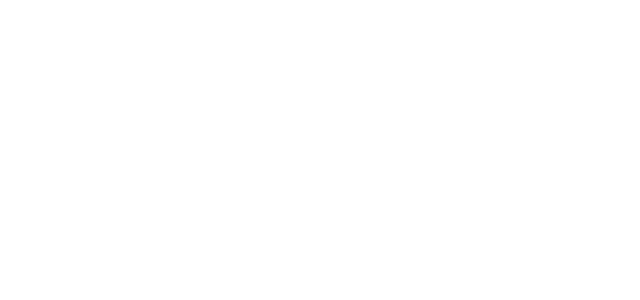
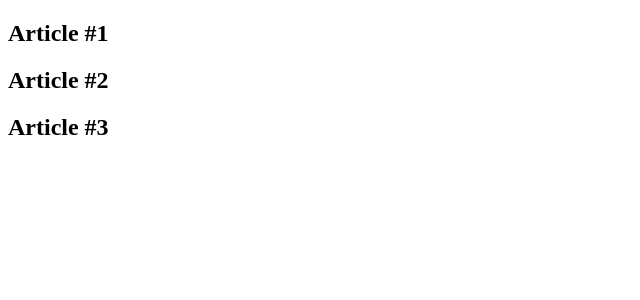
Before and after one commit to gialli24/react-form, a React (Vite) app: page / in a window 1280 px wide. Shown: the top 300 px of the page, without its empty margins (0-640 px from the left). Built offline with nearby package versions, Linux system fonts and the light colour scheme.

Commit message:
Add articles data and update AppMain component to display articles

```diff
--- a/src/App.jsx
+++ b/src/App.jsx
@@ -1,10 +1,12 @@
 import './App.css'
 import AppMain from './components/AppMain'
+
+import { articles } from './assets/js/articles.js'
 
 function App() {
   return (
     <>
-      <AppMain />
+      <AppMain articles={articles} />
     </>
   )
 }
--- /dev/null
+++ b/src/assets/js/articles.js
@@ -0,0 +1,14 @@
+export const articles = [
+    {
+        id: 1,
+        title: "Article #1"
+    },
+    {
+        id: 2,
+        title: "Article #2"
+    },
+    {
+        id: 3,
+        title: "Article #3"
+    }
+]
--- a/src/components/AppMain.jsx
+++ b/src/components/AppMain.jsx
@@ -1,7 +1,13 @@
-export default function AppMain() {
+export default function AppMain({ articles }) {
     return (
-        <>
-
-        </>
+        <main>
+            {
+                articles.map(article => (
+                    <article key={article.id}>
+                        <h2>{article.title}</h2>
+                    </article>
+                ))
+            }
+        </main>
     );
 }
```
